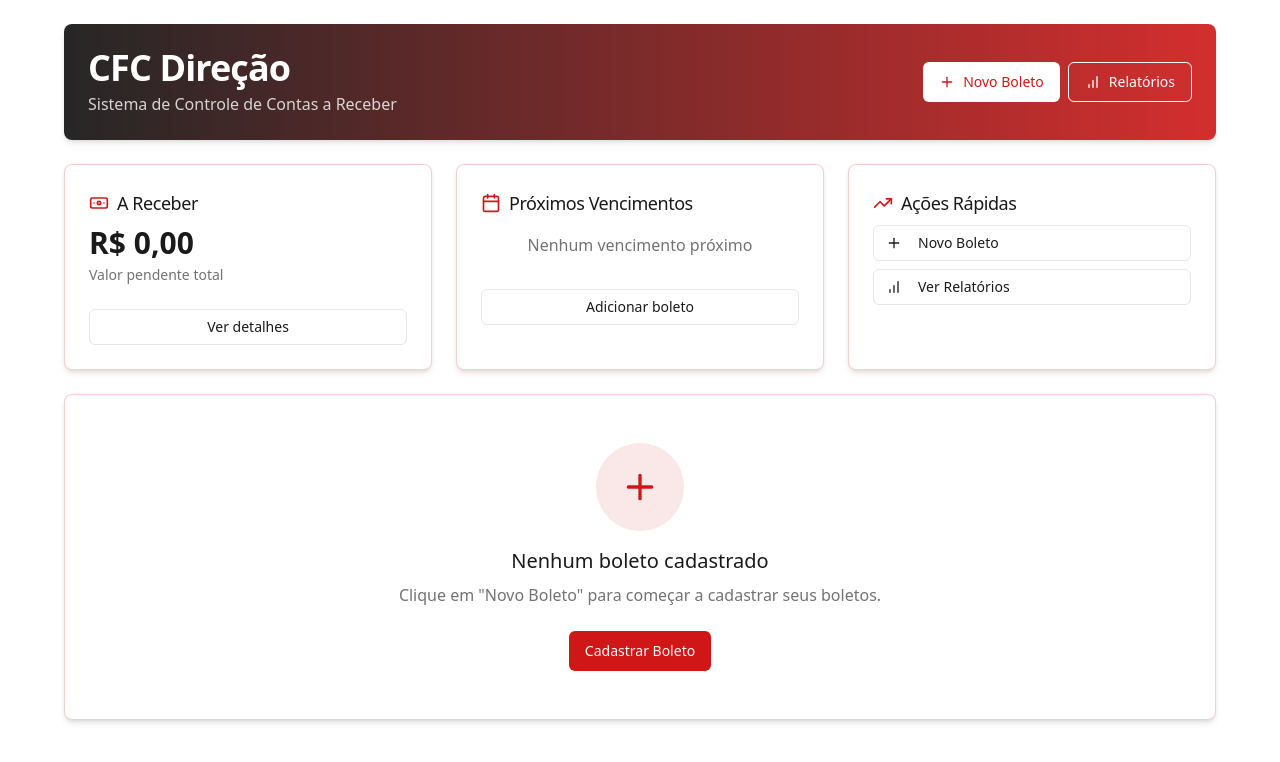
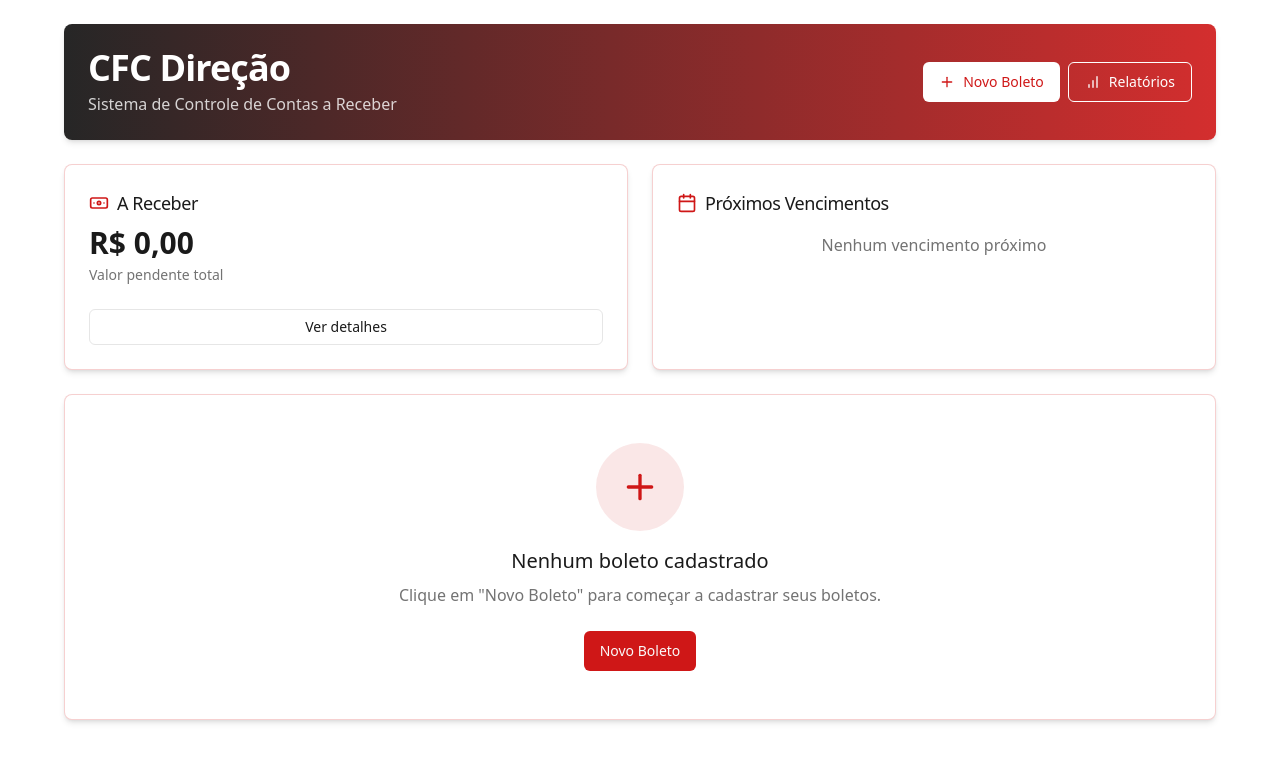
Before and after one commit to degodoi/gerenciadordeboletos, a React (Vite) app: page / in a window 1280 px wide. Shown: the top 762 px of the page. Built offline with nearby package versions, Linux system fonts and the light colour scheme.

Commit message:
Refactor index page buttons
Removes redundant "Cadastrar Boleto" buttons from the index page.

```diff
--- a/src/pages/Index.tsx
+++ b/src/pages/Index.tsx
@@ -4,7 +4,7 @@ import { BoletoForm, type Boleto } from "@/components/BoletoForm";
 import { BoletoList } from "@/components/BoletoList";
 import { Button } from "@/components/ui/button";
 import { Dashboard } from "@/components/Dashboard";
-import { Plus, BarChart, Banknote, Calendar, TrendingUp } from "lucide-react";
+import { Plus, BarChart, Banknote, Calendar } from "lucide-react";
 import { Link } from "react-router-dom";
 import { Card, CardContent, CardFooter, CardHeader, CardTitle } from "@/components/ui/card";
 import { formatarMoeda } from "@/lib/utils";
@@ -123,7 +123,7 @@ const Index = ({ boletos, onUpdateBoletos }: IndexProps) => {
         </header>
 
         {!showForm && (
-          <div className="grid gap-6 md:grid-cols-2 lg:grid-cols-3 fade-in">
+          <div className="grid gap-6 md:grid-cols-2 fade-in">
             <Card className="hover-scale border-primary/20 shadow-md">
               <CardHeader className="pb-2">
                 <CardTitle className="flex items-center text-lg font-medium">
@@ -164,30 +164,6 @@ const Index = ({ boletos, onUpdateBoletos }: IndexProps) => {
                   )}
                 </div>
               </CardContent>
-              <CardFooter className="pt-0">
-                <Button variant="outline" size="sm" className="w-full" onClick={handleNewBoleto}>
-                  Adicionar boleto
-                </Button>
-              </CardFooter>
-            </Card>
-
-            <Card className="hover-scale border-primary/20 shadow-md">
-              <CardHeader className="pb-2">
-                <CardTitle className="flex items-center text-lg font-medium">
-                  <TrendingUp className="h-5 w-5 mr-2 text-primary" />
-                  Ações Rápidas
-                </CardTitle>
-              </CardHeader>
-              <CardContent className="space-y-2">
-                <Button variant="outline" size="sm" className="w-full justify-start" onClick={handleNewBoleto}>
-                  <Plus className="h-4 w-4 mr-2" /> Novo Boleto
-                </Button>
-                <Button variant="outline" size="sm" className="w-full justify-start" asChild>
-                  <Link to="/relatorios">
-                    <BarChart className="h-4 w-4 mr-2" /> Ver Relatórios
-                  </Link>
-                </Button>
-              </CardContent>
             </Card>
           </div>
         )}
@@ -227,7 +203,7 @@ const Index = ({ boletos, onUpdateBoletos }: IndexProps) => {
               </div>
               <h3 className="text-xl font-medium mb-2">Nenhum boleto cadastrado</h3>
               <p className="text-muted-foreground mb-6">Clique em "Novo Boleto" para começar a cadastrar seus boletos.</p>
-              <Button onClick={handleNewBoleto}>Cadastrar Boleto</Button>
+              <Button onClick={handleNewBoleto}>Novo Boleto</Button>
             </CardContent>
           </Card>
         )}
```
